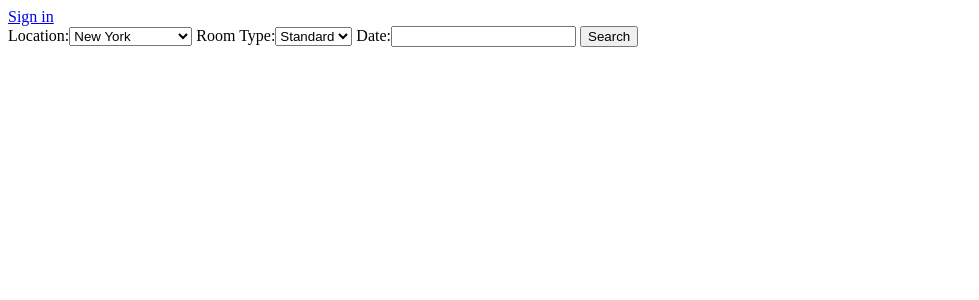
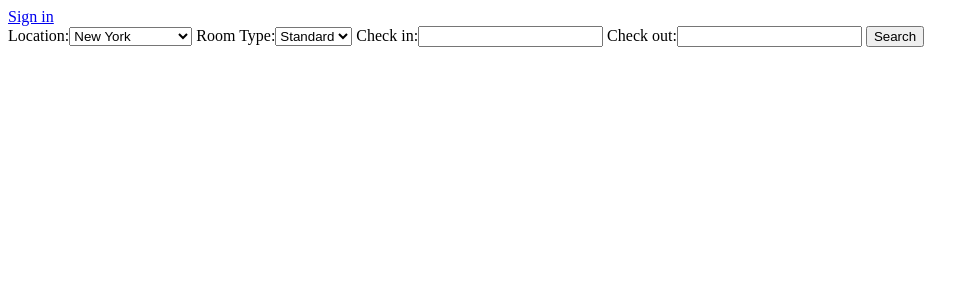
Before and after one commit to suzanagi/app-sample-django-hotel_booking_site, a Django app: page / in a window 1280 px wide. Shown: the top 300 px of the page, without its empty margins (0-979 px from the left). Run offline with Django 3.2, Linux system fonts and the light colour scheme; data comes from the database, SQL or seed files in the repository; both versions use the stored data as it was after the commit.

Commit message:
support multiple days of reservation

```diff
--- a/BookingSite/forms.py
+++ b/BookingSite/forms.py
@@ -4,7 +4,8 @@ from BookingSite.models import ROOM_TYPES, Reservation
 class SearchForm(forms.Form):
     city = forms.ChoiceField(label='Location')
     type = forms.ChoiceField(label='Room Type')
-    date = forms.DateField(label='Date')
+    check_in_date = forms.DateField(label='Check in')
+    check_out_date = forms.DateField(label='Check out')
 
     def __init__(self, *args, **kwargs):
         cities = kwargs.pop('cities')
--- a/BookingSite/views.py
+++ b/BookingSite/views.py
@@ -3,10 +3,11 @@ from django.http import HttpResponse
 from django.views.generic.list import ListView
 from django.template import loader
 from django.contrib.auth.hashers import make_password, check_password
-from django.contrib.auth import authenticate, login, logout
+from django.contrib.auth import authenticate
 from BookingSite.models import ROOM_TYPES, City, Hotel, Room, Reservation, User
 from BookingSite.forms import SearchForm, SignInForm, SignUpForm
 import datetime
+from datetime import timedelta
 
 
 def template_for_extends(user):
@@ -23,29 +24,60 @@ def user_object(request):
         user = None
     return user
 
-def search_room(search_date, search_type, search_city):
-    # Store the rooms which are reserved already, on the searching date
-    booked_rooms = Reservation.objects.filter(date=search_date).values_list('room')
+def search_room(search_check_in, search_check_out, search_type, search_city):
     # Store the hotels which are located in the searching city
     hotels_in_location = Hotel.objects.filter(city=search_city)
+    # Summarize the rooms which have the searching type in the specific hotel
+    room_list = Room.objects.filter(hotel_id__in=hotels_in_location).filter(type=search_type)
+    # Exclude the rooms which are already booked in the check in - check out period
+    while True:
+        booked_rooms = Reservation.objects.filter(date=search_check_in).values_list('room')
+        room_list = room_list.exclude(id__in=booked_rooms)
+        # print("In the search_room() function: booked rooms on {} excluded from the search result".format(search_check_in))
+        search_check_in += timedelta(days=1)
+        if search_check_in == search_check_out:
+            break
 
-    # Summarize the rooms which have the searching type, on the location, and excluding booked rooms, in the order cheaper price comes first
-    r_list = Room.objects.filter(type=search_type).filter(hotel_id__in=hotels_in_location).exclude(id__in=booked_rooms).order_by('price')
-
-    # List of hotels of the rooms which has the certain type and location
-    hotels_in_r_list = r_list.values_list('hotel', flat=True).order_by('hotel').distinct()
+    # List of hotels which have at least 1 room in room_list
+    hotels_in_room_list = room_list.order_by('price').values_list('hotel', flat=True).order_by('hotel').distinct()
 
     # Eliminate the duplicate in the element of result rooms
     room_result = Room.objects.none()
-    room_result |= [r_list.filter(hotel_id=id).first() for id in hotels_in_r_list]
+    room_result |= [room_list.filter(hotel_id=id).first() for id in hotels_in_room_list]
+
     return room_result
 
-def make_reservation(room, date, user):
-    if Reservation.objects.filter(room=room).filter(date=date).exists():
-        return None
-    else:
-        booking = Reservation(room=room, date=date, user=user)
-        return booking
+def check_reservation(room, check_in, check_out, user):
+    # Reservation on the specific room
+    res_on_room = Reservation.objects.filter(room=room)
+    # Temporary iterator used in the next loop
+    date_point = check_in
+    # Check if there's any reservations on the date between check_in and check_out
+    while True:
+        # If any reservations on that room on the date exist, return nothing
+        if Reservation.objects.filter(room=room).filter(date=date_point).exists():
+            print("At make_reservation(): reservation on {} found! Return None".format(date_point))
+            return False
+        # Update the iterator
+        date_point += timedelta(days=1)
+        # If checking though all of reservation days have done, go out of the loop
+        if date_point == check_out:
+            break
+    return True
+
+
+def make_reservation(room, check_in, check_out, user):
+    books = []
+    date_point = check_in
+    while True:
+        booking = Reservation.objects.create(date=date_point, room=room, user=user)
+        print("At make_reservation(): making a new reservation on {}".format(booking))
+        books.append(booking.id)
+        #booking.save()
+        date_point += timedelta(days=1)
+        if date_point == check_out:
+            break
+    return books
 
 def index(request):
     user = user_object(request)
@@ -65,22 +97,34 @@ def list_of_result(request):
     # User Name who is logging in
     user = user_object(request)
     # Date searching
-    search_date = search_form.cleaned_data['date']
+    search_check_in = search_form.cleaned_data['check_in_date']
+    search_check_out = search_form.cleaned_data['check_out_date']
     # Room type searching
     search_type = search_form.cleaned_data['type']
     # City searching
     search_city = City.objects.get(name=search_form.cleaned_data['city'])
     # Obtain the applicable rooms
-    room_result = search_room(search_date, search_type, search_city)
+    room_result = search_room(search_check_in, search_check_out, search_type, search_city)
 
-    return render(request, 'search_result.html', {'user': user, 'date': search_date, 'type': dict(ROOM_TYPES).get(search_type), 'city': search_city, 'room': room_result, 'extend_template': template_for_extends(user)})
+    return render(request, 'search_result.html', {'user': user, 'check_in': search_check_in, 'check_out': search_check_out, 'type': dict(ROOM_TYPES).get(search_type), 'city': search_city, 'room': room_result, 'extend_template': template_for_extends(user)})
 
 def confirmation(request):
     user = user_object(request)
+    '''
+    if not Room.objects.filter(id=request.POST.get('room', None)).exists():
+        return redirect(index)
+    '''
     room = Room.objects.get(id=request.POST.get('room', None))
-    date = datetime.datetime.strptime(request.POST.get('date', None), "%m.%d.%Y").date()
+    check_in_date = datetime.datetime.strptime(request.POST.get('check_in', None), "%m.%d.%Y").date()
+    check_out_date = datetime.datetime.strptime(request.POST.get('check_out', None), "%m.%d.%Y").date()
 
-    return render(request, 'confirmation.html', {'user': user, 'date': date, 'type': dict(ROOM_TYPES).get(room.type), 'room': room, 'extend_template': template_for_extends(user)})
+    search_form = SearchForm(cities=City.objects.all())
+    search_form.fields['city'].initial = room.hotel.city
+    search_form.fields['type'].initial = room.type
+    search_form.fields['check_in_date'].initial = check_in_date
+    search_form.fields['check_out_date'].initial = check_out_date
+
+    return render(request, 'confirmation.html', {'user': user, 'check_in': check_in_date, 'check_out': check_out_date, 'type': dict(ROOM_TYPES).get(room.type), 'room': room, 'extend_template': template_for_extends(user), 'search_form': search_form})
 
 def do_confirmation(request):
     user = user_object(request)
@@ -90,13 +134,36 @@ def do_confirmation(request):
     except RuntimeError as e:
         return HttpResponse(str(e) + "<p><a href=index>Go back to main page</a></p>")
     room = Room.objects.filter(id=request.POST.get('room', None)).get()
-    date = datetime.datetime.strptime(request.POST.get('date', None), "%m.%d.%Y").date()
-    booking = make_reservation(room, date, user)
-    if not booking:
+    check_in_date = datetime.datetime.strptime(request.POST.get('check_in', None), "%m.%d.%Y").date()
+    check_out_date = datetime.datetime.strptime(request.POST.get('check_out', None), "%m.%d.%Y").date()
+
+    if check_reservation(room, check_in_date, check_out_date, user):
+        books = make_reservation(room, check_in_date, check_out_date, user)
+
+        price = 0
+
+        for id in books:
+            print("At do_confirmation(): in for loop, looking at id: {}".format(id))
+            price += Reservation.objects.get(id=id).room.price
+
+        return render(request, 'result.html', {'user': user, 'hotel': room.hotel, 'city': room.hotel.city, 'type': dict(ROOM_TYPES).get(room.type), 'price': price, 'check_in': check_in_date, 'check_out': check_out_date, 'proceed': True, 'extend_template': template_for_extends(user)})
+    else:
+        # Notice the booking has been failed
+        return render(request, 'result.html', {'user': user, 'proceed': False, 'extend_template': template_for_extends(user)})
+
+    '''
+    books = make_reservation(room, check_in_date, check_out_date, user)
+    if not books:
         return render(request, 'result.html', {'user': user, 'proceed': False, 'extend_template': template_for_extends(user)})
     else:
-        booking.save()
-        return render(request, 'result.html', {'user': user, 'booking': booking, 'type': dict(ROOM_TYPES).get(room.type), 'proceed': True, 'extend_template': template_for_extends(user)})
+        price = 0
+        for booking in books:
+            booking.save()
+            price += booking.priceS
+    '''
+
+
+
 
 def sign_in(request):
     return render(request, 'sign_in.html', {'sign_in_form': SignInForm()})
```
Also changed, not shown: BookingSite/templates/confirmation.html (+12 -3 lines), BookingSite/templates/result.html (+4 -4 lines), BookingSite/templates/search_result.html (+4 -3 lines), db.sqlite3, 5 other files.
